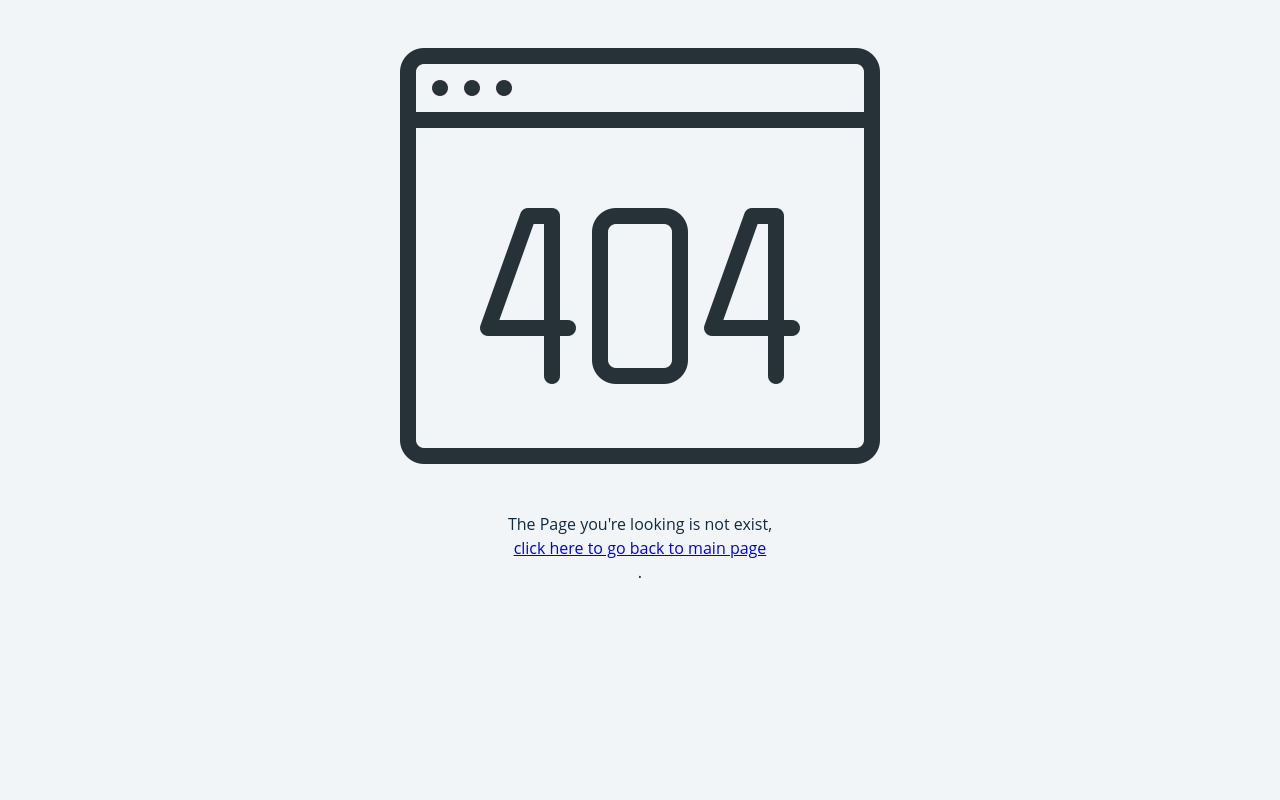
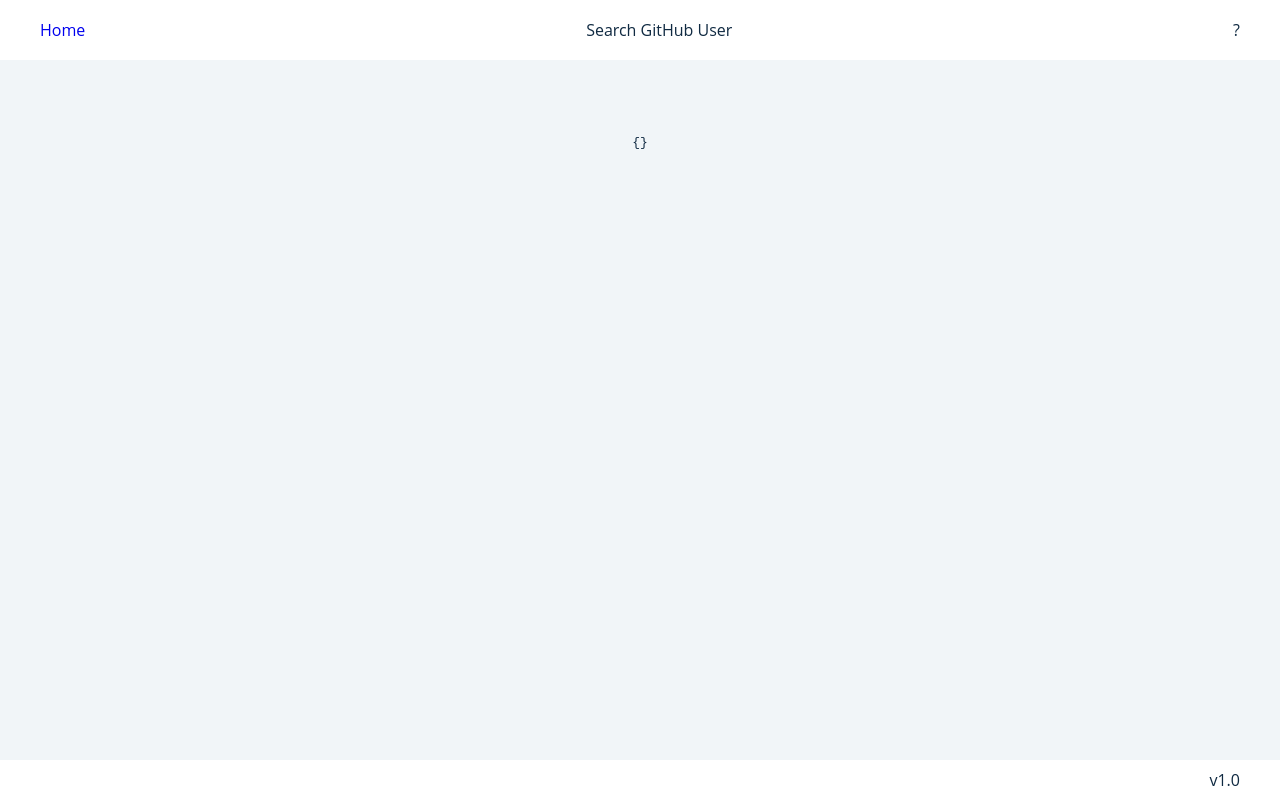
Before and after one commit to arissuryono/simple-github-user-search, a React (Create React App) app: page /profile/1 in a window 1280 px wide. Built offline with nearby package versions, Linux system fonts and the light colour scheme; no server answers.

Commit message:
profile page

```diff
--- a/src/App.tsx
+++ b/src/App.tsx
@@ -1,9 +1,12 @@
 import React from "react";
 import { Routes, Route } from "react-router-dom";
+import "./App.css";
+
+import Layout from "components/Layout/Layout";
+
 import Dashboard from "pages/Dashboard/Dashboard";
-import "./App.css";
 import NotFound from "pages/NotFound/NotFound";
-import Layout from "components/Layout/Layout";
+import Profile from "pages/Profile/Profile";
 
 function App() {
   return (
@@ -11,6 +14,7 @@ function App() {
       <Route path="/" element={<Layout />}>
         <Route index element={<Dashboard />} />
         <Route path="/dashboard" element={<Dashboard />} />
+        <Route path="/profile/:userName" element={<Profile />} />
       </Route>
       <Route path="*" element={<NotFound />} />
     </Routes>
--- a/src/components/Layout/Footer.tsx
+++ b/src/components/Layout/Footer.tsx
@@ -6,7 +6,7 @@ import styles from "./styles.module.scss";
 function Footer() {
   return (
     <div className={styles.footer__container}>
-      <span>Footer</span>
+      <span>v1.0</span>
     </div>
   );
 }
--- a/src/components/Layout/Header.tsx
+++ b/src/components/Layout/Header.tsx
@@ -1,4 +1,5 @@
 import React from "react";
+import { Link } from "react-router-dom";
 // import PropTypes from "prop-types";
 
 import styles from "./styles.module.scss";
@@ -6,8 +7,11 @@ import styles from "./styles.module.scss";
 function Header() {
   return (
     <div className={styles.header__container}>
-      <div>Left</div>
-      <div>Right</div>
+      <div>
+        <Link to="/">Home</Link>
+      </div>
+      <div>Search GitHub User</div>
+      <div>?</div>
     </div>
   );
 }
--- a/src/components/SearchInput/styles.module.scss
+++ b/src/components/SearchInput/styles.module.scss
@@ -8,8 +8,15 @@
 }
 .search__input {
   width: 100%;
-  padding: 0 20px;
+  border: 1px solid grey;
+  border-radius: 5px;
+  width: 100%;
+  padding: 2px 23px 2px 30px;
+  outline: 0;
+  background-color: #f5f5f5;
 }
 .search__submit {
-  //
+  border: 1px solid grey;
+  border-radius: 5px;
+  padding: 2px 23px 2px 30px;
 }
--- /dev/null
+++ b/src/hooks/useGithubUser.tsx
@@ -0,0 +1,36 @@
+import axios from "axios";
+import { useEffect, useState } from "react";
+
+// import PropTypes from 'prop-types'
+
+const token = "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";
+const options = {
+  headers: {
+    Accept: "application/vnd.github+json",
+    Authorization: `token ${token}`,
+  },
+};
+const baseUrl = "https://api.github.com";
+
+function useGithubUser(username: string) {
+  const [user, setUser] = useState({});
+
+  useEffect(() => {
+    axios
+      .get(`${baseUrl}/users/${username}`, options)
+      .then((response) => {
+        console.log(response.data);
+
+        setUser(response.data);
+      })
+      .catch((err) => console.log(err));
+  }, [username]);
+
+  return {
+    user,
+  };
+}
+
+useGithubUser.propTypes = {};
+
+export default useGithubUser;
--- a/src/index.css
+++ b/src/index.css
@@ -13,3 +13,8 @@ code {
   font-family: source-code-pro, Menlo, Monaco, Consolas, "Courier New",
     monospace;
 }
+
+a {
+  text-decoration: none;
+  cursor: pointer;
+}
--- a/src/pages/Dashboard/Dashboard.tsx
+++ b/src/pages/Dashboard/Dashboard.tsx
@@ -1,19 +1,28 @@
+import React, { useState } from "react";
+
 import SearchInput from "components/SearchInput/SearchInput";
 import useSearchUserList from "hooks/useSearchUserList";
-import React, { useEffect, useState } from "react";
 import { Link } from "react-router-dom";
 // import PropTypes from 'prop-types'
 
 import styles from "./styles.module.scss";
 function Dashboard() {
   const { userList, search } = useSearchUserList();
-  const handleSearch = () => search({ q: query });
   const [query, setQuery] = useState("");
 
-  const renderUser = (user: any, index: number) => {
+  const handleSearch = () => search({ q: query });
+
+  const renderUserLink = (user: any, index: number) => {
     return (
       <div className={styles.user__record} key={index}>
-        <Link to={`/profile/${user.login}`}>{user?.login}</Link>
+        <Link to={`/profile/${user.login}`}>
+          <img
+            className={styles.user__avatar}
+            src={user.avatar_url}
+            alt="avatar"
+          />
+          <p>{user?.login}</p>
+        </Link>
       </div>
     );
   };
@@ -22,7 +31,7 @@ function Dashboard() {
     <div className={styles.dashboard__container}>
       <SearchInput onSearch={handleSearch} query={query} setQuery={setQuery} />
       <div className={styles.user__list}>
-        {userList.length > 0 && userList.map(renderUser)}
+        {userList.length > 0 && userList.map(renderUserLink)}
       </div>
     </div>
   );
--- a/src/pages/Dashboard/styles.module.scss
+++ b/src/pages/Dashboard/styles.module.scss
@@ -5,7 +5,18 @@
   align-items: center;
 }
 .user__list {
-  //
+  // display: flex;
+  // justify-content: space-between;
 }
-.user__record {
+.user__record,
+a {
+  display: flex;
+  align-items: flex-start;
+  & img {
+    padding: 4px;
+  }
 }
+
+.user__avatar {
+  height: 50px;
+}
--- /dev/null
+++ b/src/pages/Profile/Profile.tsx
@@ -0,0 +1,22 @@
+import React from "react";
+import useGithubUser from "hooks/useGithubUser";
+import { useParams } from "react-router-dom";
+// import PropTypes from 'prop-types'
+type MyParams = {
+  userName: string;
+};
+function Profile() {
+  const { userName } = useParams<keyof MyParams>() as MyParams;
+
+  const { user } = useGithubUser(userName);
+
+  return (
+    <div>
+      <pre>{JSON.stringify(user, null, 2)}</pre>
+    </div>
+  );
+}
+
+Profile.propTypes = {};
+
+export default Profile;
```
